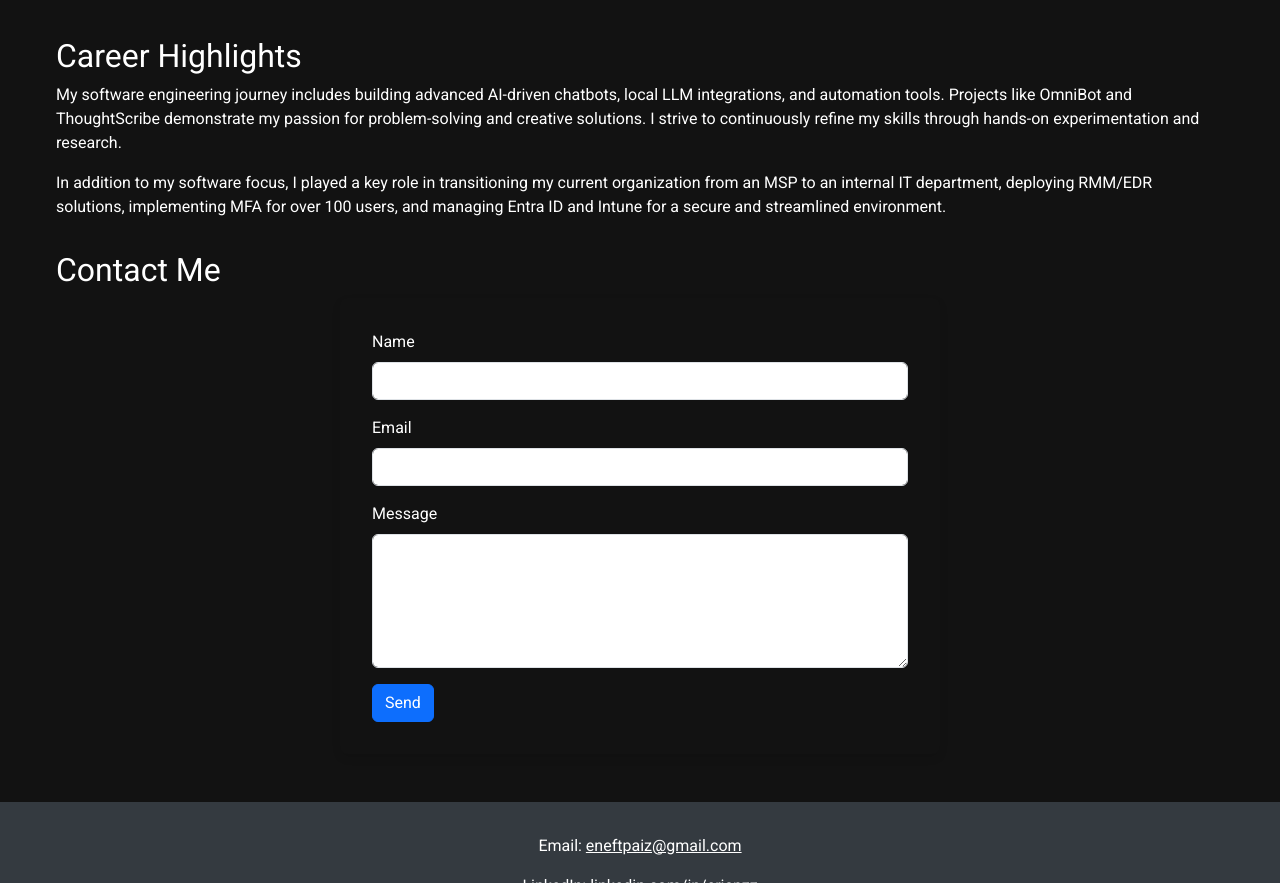
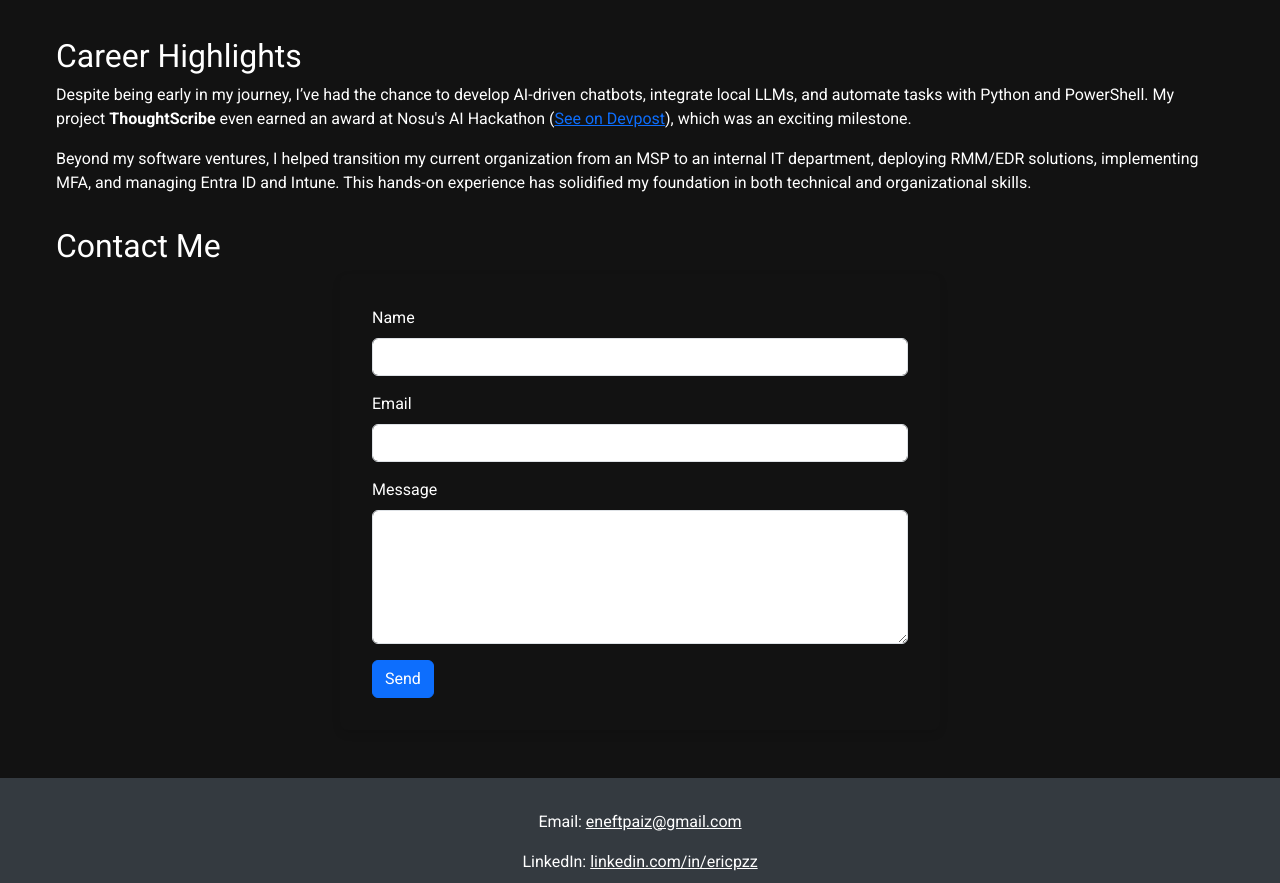
Before and after one commit to erpzz/PersonalWebsite, a plain HTML site: page index.html in a window 1280 px wide. Shown: the part 844-1727 px from the top of the page. Drawn offline with nearby package versions, Linux system fonts and the light colour scheme.

Commit message:
Update index.html

```diff
--- a/index.html
+++ b/index.html
@@ -84,11 +84,12 @@
             <section class="section" id="highlights">
                 <h2>Career Highlights</h2>
                 <p>
-                    My software engineering journey includes building advanced AI-driven chatbots, local LLM integrations, and automation tools. Projects like OmniBot and ThoughtScribe demonstrate my passion for problem-solving and creative solutions. I strive to continuously refine my skills through hands-on experimentation and research.
+                    Despite being early in my journey, I’ve had the chance to develop AI-driven chatbots, integrate local LLMs, and automate tasks with Python and PowerShell. My project <strong>ThoughtScribe</strong> even earned an award at Nosu's AI Hackathon (<a href="https://devpost.com/software/thoughtscribe" target="_blank" rel="noopener">See on Devpost</a>), which was an exciting milestone.
                 </p>
                 <p>
-                    In addition to my software focus, I played a key role in transitioning my current organization from an MSP to an internal IT department, deploying RMM/EDR solutions, implementing MFA for over 100 users, and managing Entra ID and Intune for a secure and streamlined environment.
+                    Beyond my software ventures, I helped transition my current organization from an MSP to an internal IT department, deploying RMM/EDR solutions, implementing MFA, and managing Entra ID and Intune. This hands-on experience has solidified my foundation in both technical and organizational skills.
                 </p>
+            </section>
             </section>
 
             <!-- Contact -->
```
